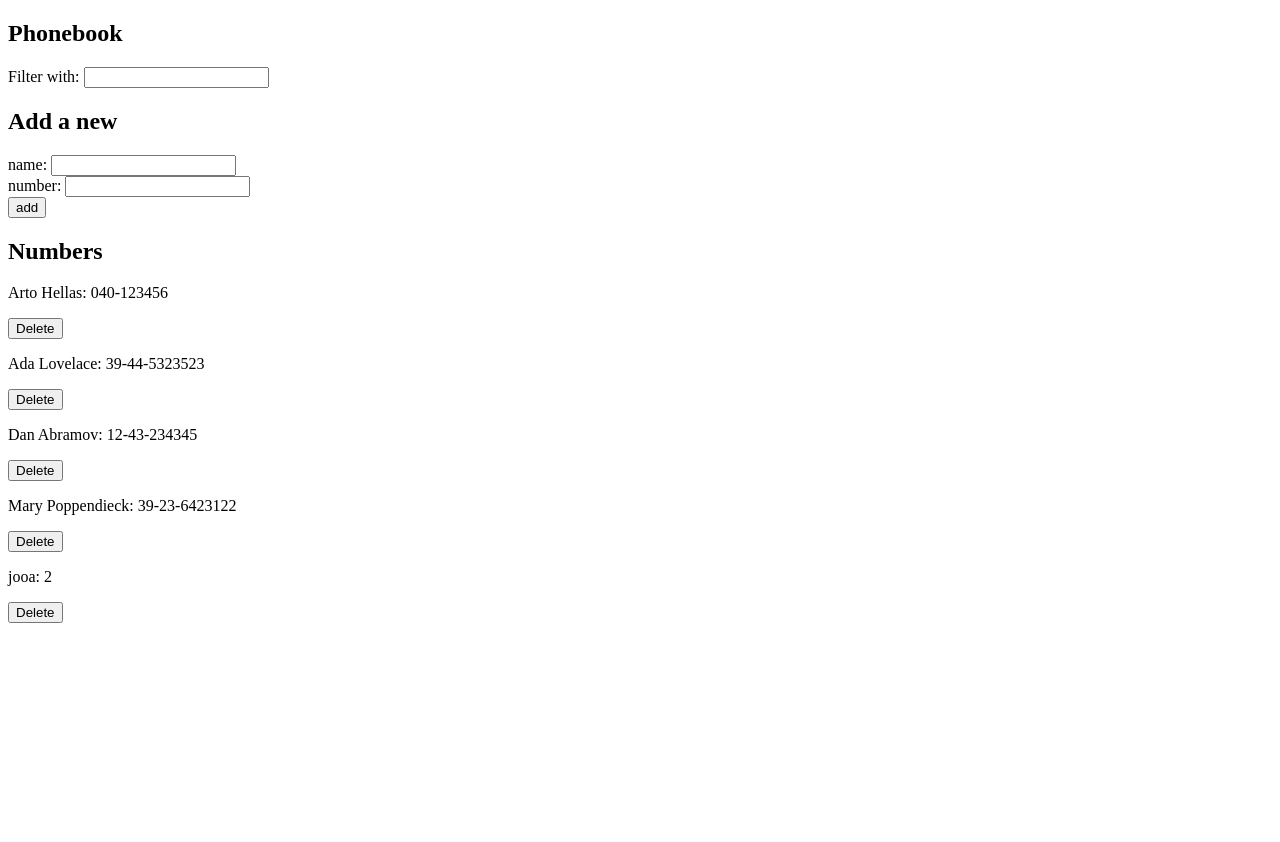
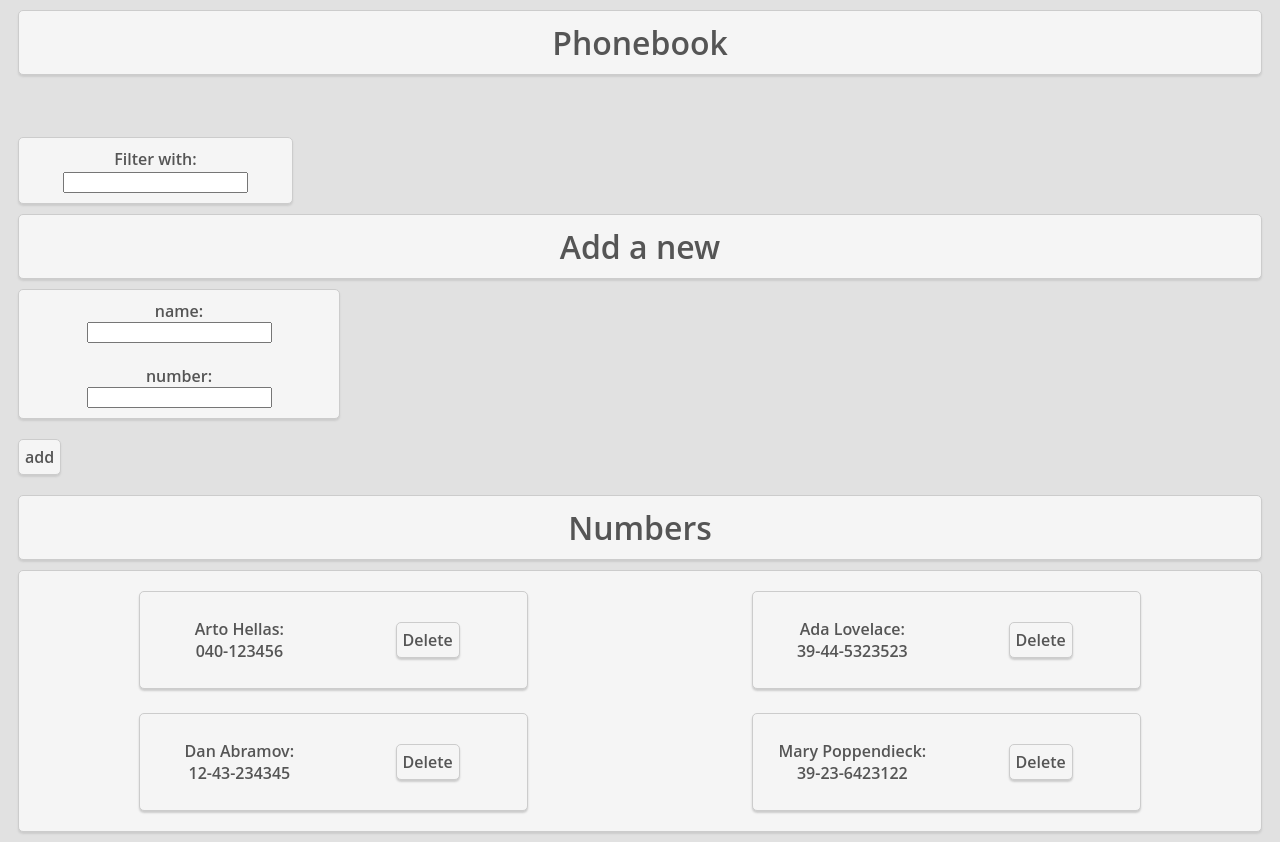
Before and after one commit to miskamero/Reactin-perusteet, a React (Create React App) app: page / in a window 1280 px wide. Before the commit the page ends 800 px from the top, so only its background shows below. Built offline with nearby package versions, Linux system fonts and the light colour scheme; data requests are answered from the project's data file.

Commit message:
2.16-2.17 tehtävät
Myös vähän tyyliä lisätty jotta olisi hyvä käyttöliittymä

```diff
--- a/db.json
+++ b/db.json
@@ -19,11 +19,6 @@
       "name": "Mary Poppendieck",
       "number": "39-23-6423122",
       "id": 4
-    },
-    {
-      "name": "jooa",
-      "number": "2",
-      "id": 5
     }
   ]
 }
--- a/src/App.css
+++ b/src/App.css
@@ -1,3 +1,49 @@
+/* a gray bg color for the body */
+
+body {
+    background-color: #e1e1e1;
+    font-family: 'Open Sans', sans-serif;
+    font-size: 1em;
+    font-weight: 600;
+    color: #555;
+    transition: all 0.3s ease-out;
+}
+h1, h2 {
+ color: #555;
+    font-family: 'Open Sans', sans-serif;
+    font-size: 2em;
+    font-weight: 600;
+    text-align: center;
+    margin: 10px;
+    padding: 10px;
+    border: 1px solid #ccc;
+    box-shadow: 0 2px 2px #ccc;
+    background-color: #f5f5f5;
+    border-radius: 5px;
+    transition: all 0.3s ease-out;
+}
+
+.inputNameAndNumber {
+    display: flex;
+    flex-direction: column;
+    align-items: center;
+    justify-content: center;
+    margin: 10px;
+    padding: 10px;
+    border: 1px solid #ccc;
+    box-shadow: 0 2px 2px #ccc;
+    width: 300px;
+    height: fit-content;
+    text-align: center;
+    background-color: #f5f5f5;
+    border-radius: 5px;
+    font-family: 'Open Sans', sans-serif;
+    font-size: 1em;
+    font-weight: 600;
+    color: #555;
+    transition: all 0.3s ease-out;
+}
+
 .addedPerson {
     display: flex;
     flex-direction: column;
@@ -13,8 +59,129 @@
     background-color: #f5f5f5;
     border-radius: 5px;
     font-family: 'Open Sans', sans-serif;
-    font-size: 16px;
+    font-size: 1em;
     font-weight: 600;
     color: #555;
-    display: none;
+    transition: all 0.3s ease-out;
+    opacity: 0;
+    margin-left: auto;
+    margin-right: auto;
 }
+
+.addedPerson button:hover {
+    background-color: #ccc;
+    cursor: pointer;
+}
+
+.namesAndButtonsGrid {
+    display: grid;
+    grid-template-columns: 1fr 1fr;
+    grid-gap: 10px;
+    margin: 10px;
+    padding: 10px;
+    border: 1px solid #ccc;
+    box-shadow: 0 2px 2px #ccc;
+    text-align: center;
+    background-color: #f5f5f5;
+    border-radius: 5px;
+    font-family: 'Open Sans', sans-serif;
+    font-size: 1em;
+    font-weight: 600;
+    color: #555;
+    transition: all 0.3s ease-out;
+    place-content: center;
+    place-items: center;
+    width: 30%
+}
+
+button {
+    margin: 10px;
+    padding: 6px;
+    border: 1px solid #ccc;
+    box-shadow: 0 2px 2px #ccc;
+    text-align: center;
+    background-color: #f5f5f5;
+    border-radius: 5px;
+    font-family: 'Open Sans', sans-serif;
+    font-size: 1em;
+    font-weight: 600;
+    color: #555;
+    transition: all 0.3s ease-out;
+    width: fit-content;
+    height: fit-content;
+    cursor: pointer;
+}
+
+.contactsContainer {
+    display: flex;
+    flex-direction: row;
+    justify-content: space-around;
+    align-items: center;
+    flex-wrap: wrap;
+    height: 100%;
+    row-gap: 4px;
+    column-gap: 4px;
+    margin: 10px;
+    padding: 10px;
+    border: 1px solid #ccc;
+    box-shadow: 0 2px 2px #ccc;
+    text-align: center;
+    background-color: #f5f5f5;
+    border-radius: 5px;
+    font-family: 'Open Sans', sans-serif;
+    font-weight: 600;
+    color: #555;
+    transition: all 0.3s ease-out;
+}
+
+.formClass {
+    width: 100%;
+}
+
+.filterClass {
+    width: 20%;
+    min-width: 200px;
+    margin: 10px;
+    padding: 10px;
+    border: 1px solid #ccc;
+    box-shadow: 0 2px 2px #ccc;
+    text-align: center;
+    background-color: #f5f5f5;
+    border-radius: 5px;
+    font-family: 'Open Sans', sans-serif;
+    font-size: 1em;
+    font-weight: 600;
+    color: #555;
+    transition: all 0.3s ease-out;
+}
+
+@media (max-width: 768px) {
+    .contactsContainer {
+        flex-direction: column;
+    }
+    .inputNameAndNumber {
+        font-size: 0.8em;
+    }
+    .namesAndButtonsGrid {
+        font-size: 0.8em;
+        width: 70%;
+    }
+    /* } below code centers the button */
+    .formClass {
+        display: flex;
+        flex-direction: column;
+        align-items: center;
+        justify-content: center;
+    }
+    .addedPerson {
+        font-size: 0.8em;
+    }
+    .addButton{
+        width: 320px;
+        padding-right: 10px;
+        padding-left: 10px;
+    }
+    .contactsContainer {
+        font-size: 0.8em;
+    }
+}
--- a/src/App.js
+++ b/src/App.js
@@ -3,22 +3,39 @@ import personService  from './services/personService';
 import './App.css';
 const Filter = ({ filter, setFilter }) => {
   return (
-    <div>
+    <div className="filterClass">
       Filter with:{" "}
       <input type="text" value={filter} onChange={(e) => setFilter(e.target.value)} />
     </div>
   );
 };
-const PersonList = ({ filteredPersons }) => {
+const PersonList = ({ filteredPersons, addedPerson }) => {
   return (
     <div>
       <h2>Numbers</h2>
-      {filteredPersons.map((person, index) => (
-        <div key={person.name}>
-          <p>{person.name}: {person.number}</p>
-          <button onClick={() => personService.deletePerson(person.id)}>Delete</button>
+      <div className="contactsContainer">
+        {filteredPersons.map((person) => (
+          <div className="namesAndButtonsGrid" key={person.name}>
+            <p>{person.name}: <br/>{person.number}</p>
+            <button onClick={() =>{
+              if (window.confirm(`Are you sure you want to delete ${person.name}?`)) {
+                addedPerson.innerHTML = `Deleted ${person.name} from the phonebook`;
+                addedPerson.style.color = 'red';
+                addedPerson.style.opacity = '1';
+                addedPerson.style.transition = 'opacity 1.5s';
+                addedPerson.style.border = '1px solid red';
+                setTimeout(() => {
+                  personService.deletePerson(person.id).then(window.location.reload());
+                  addedPerson.style.opacity = '0';
+                }
+                , 1000);
+              }else {
+                return;
+              }
+            }}>Delete</button>
         </div>
       ))}
+      </div>
     </div>
   );
 };
@@ -31,14 +48,12 @@ const PersonForm = ({
   addPerson,
 }) => {
   return (
-    <form onSubmit={addPerson}>
-      <div>
+    <form onSubmit={addPerson} className="formClass">
+      <div className="inputNameAndNumber">
         name: <input value={newName} onChange={handleNameChange} /><br/>
         number: <input value={newNumber} onChange={handleNumberChange} />
       </div>
-      <div>
-        <button type="submit">add</button>
-      </div>
+        <button type="submit" className="addButton">add</button>
     </form>
   );
 };
@@ -67,6 +82,8 @@ const App = () => {
   const handleNumberChange = (e) => {
     setNewNumber(e.target.value);
   }
+
+  const addedPerson = document.querySelector('.addedPerson');
 
   const handleNameChange = (e) => {
     setNewName(e.target.value);
@@ -98,6 +115,19 @@ const App = () => {
           })
           .catch(error => {
             console.error('Error updating person:', error);
+            addedPerson.innerHTML = `Error updating ${updatedPerson.name} in the phonebook`;
+            addedPerson.style.color = 'red';
+            addedPerson.style.opacity = '1';
+            addedPerson.style.transition = 'opacity 1.5s';
+            addedPerson.style.border = '1px solid red';
+            setTimeout(() => {
+              addedPerson.style.opacity = '0';
+              setTimeout(() => {
+                window.location.reload();
+              }
+              , 1000);
+            }
+            , 1500);
           });
       } else {
         setNewName('');
@@ -128,7 +158,26 @@ const App = () => {
         })
         .catch(error => {
           console.error('Error adding person:', error);
+          addedPerson.innerHTML = `Error adding ${newPerson.name} to the phonebook`;
+          addedPerson.style.color = 'red';
+          addedPerson.style.opacity = '1';
+          addedPerson.style.transition = 'opacity 1.5s';
+          addedPerson.style.border = '1px solid red';
+          setTimeout(() => {
+            addedPerson.style.opacity = '0';
+          }
+          , 1500);
         });
+        // code below adds the text "Added" {person.name} to the phonebook for 5 seconds to the DOM when a new person is added
+        addedPerson.innerHTML = `Added ${newPerson.name} to the phonebook`;
+        addedPerson.style.color = 'green';
+        addedPerson.style.opacity = '1';
+        addedPerson.style.transition = 'opacity 1.5s';
+        addedPerson.style.border = '1px solid green';
+        setTimeout(() => {
+          addedPerson.style.opacity = '0';
+        }
+        , 1500);
     }
   };
 
@@ -142,7 +191,7 @@ const App = () => {
   return (
     <div>
       <h2>Phonebook</h2>
-      <div className="addedPerson"></div>
+      <p className="addedPerson"/>
       <div>
         <Filter filter={filter} setFilter={setFilter} />
       </div>
@@ -154,7 +203,7 @@ const App = () => {
         handleNumberChange={handleNumberChange}
         addPerson={addPerson}
       />
-      <PersonList filteredPersons={filteredPersons} />
+      <PersonList filteredPersons={filteredPersons} addedPerson={addedPerson} />
       {/* Debug button to update the person list */}
       {/* <button onClick={() => personService.getAll().then(initialPersons => setPersons(initialPersons))}>Update person list</button> */}
     </div>
--- a/src/services/personService.js
+++ b/src/services/personService.js
@@ -14,13 +14,7 @@ const update = (id, newPerson) => {
 }
 
 const deletePerson = id => {
-  //asks the user with window.confirm are they sure they want to delete the person, if the user clicks cancel, the function returns without doing anything
-  //if the user clicks ok, the person is deleted from the server by making an HTTP DELETE request to the resource's URL
-  if (window.confirm(`Are you sure you want to delete this person?`)) {
-    return axios.delete(`${baseUrl}/${id}`).then(window.location.reload());
-  }else {
-    return;
-  }
+  return axios.delete(`${baseUrl}/${id}`);
 }
 
 const personService = {
```
